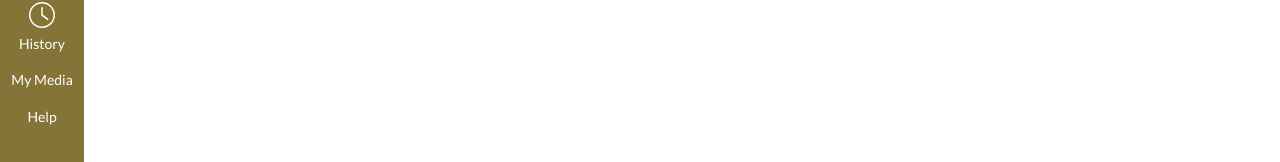
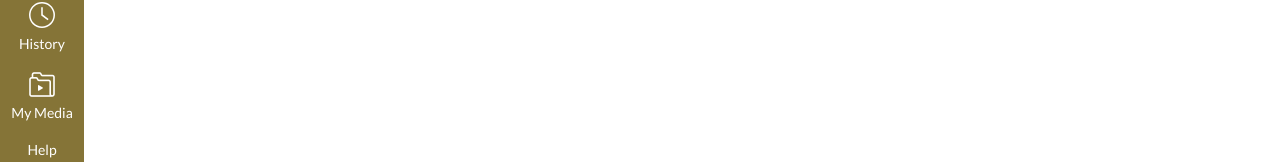
Before and after one commit to rootalley/library-exam, a React (Vite) app: page / in a window 1280 px wide. Shown: the part 497-659 px from the top of the page. Built offline with nearby package versions, Linux system fonts and the light colour scheme; what @instructure/ui would draw is missing.

Commit message:
added the my media icon

```diff
--- a/src/canvas.jsx
+++ b/src/canvas.jsx
@@ -7,6 +7,7 @@ function NavIcon({ item }) {
   if (item.avatar) {
     return <img src={images.avatar} alt="" width="34" height="34" style={{ borderRadius: '50%', border: '2px solid #fff', boxSizing: 'content-box', display: 'block', margin: '0 auto' }} />
   }
+  if (item.img) return <img src={images[item.img]} alt="" style={{ display: 'block', margin: '5px auto' }} />
   if (item.svg) {
     // the svg strings from canvas go in as raw html, react docs on dangerouslySetInnerHTML: https://react.dev/reference/react-dom/components/common#dangerously-setting-the-inner-html
     return <span style={{ display: 'block', width: 26, margin: '0 auto', fill: 'currentColor' }} dangerouslySetInnerHTML={{ __html: item.svg }} />
--- a/src/themes.js
+++ b/src/themes.js
@@ -1,5 +1,6 @@
 import gtLogo from './assets/gt_logo.png'
 import avatar from './assets/avatar-50.png'
+import myMedia from './assets/my_media.png'
 
 // brand colors copied from devtools on the live canvas page (css custom properties on the dashboard)
 export const brands = {
@@ -14,7 +15,7 @@ export const brands = {
       { label: 'Calendar', svg: `<svg class="ic-icon-svg ic-icon-svg--calendar" viewBox="0 0 280 280"><path d="M197.07,213.38h16.31V197.07H197.07Zm-16.31,16.31V180.76h48.92v48.92Zm-48.92-16.31h16.31V197.07H131.85Zm-16.31,16.31V180.76h48.92v48.92ZM66.62,213.38H82.93V197.07H66.62ZM50.32,229.68V180.76H99.24v48.92Zm146.75-81.53h16.31V131.85H197.07Zm-16.31,16.31V115.54h48.92v48.92Zm-48.92-16.31h16.31V131.85H131.85Zm-16.31,16.31V115.54h48.92v48.92ZM66.62,148.15H82.93V131.85H66.62ZM50.32,164.46V115.54H99.24v48.92ZM34,262.29H246V82.93H34ZM246,66.62V42.16A8.17,8.17,0,0,0,237.84,34H213.38v8.15a8.15,8.15,0,1,1-16.31,0V34H82.93v8.15a8.15,8.15,0,0,1-16.31,0V34H42.16A8.17,8.17,0,0,0,34,42.16V66.62Zm-8.15-48.92a24.49,24.49,0,0,1,24.46,24.46V278.6H17.71V42.16A24.49,24.49,0,0,1,42.16,17.71H66.62V9.55a8.15,8.15,0,0,1,16.31,0v8.15H197.07V9.55a8.15,8.15,0,1,1,16.31,0v8.15Z"></path></svg>` },
       { label: 'Inbox', svg: `<svg class="ic-icon-svg ic-icon-svg--inbox" viewBox="0 0 280 280"><path d="M91.72,120.75h96.56V104.65H91.72Zm0,48.28h80.47V152.94H91.72Zm0-96.56h80.47V56.37H91.72Zm160.94,34.88H228.52V10.78h-177v96.56H27.34A24.17,24.17,0,0,0,3.2,131.48V244.14a24.17,24.17,0,0,0,24.14,24.14H252.66a24.17,24.17,0,0,0,24.14-24.14V131.48A24.17,24.17,0,0,0,252.66,107.34Zm0,16.09a8.06,8.06,0,0,1,8,8v51.77l-32.19,19.31V123.44ZM67.58,203.91v-177H212.42v177ZM27.34,123.44H51.48v79.13L19.29,183.26V131.48A8.06,8.06,0,0,1,27.34,123.44ZM252.66,252.19H27.34a8.06,8.06,0,0,1-8-8V202l30,18H230.75l30-18v42.12A8.06,8.06,0,0,1,252.66,252.19Z"></path></svg>` },
       { label: 'History', svg: `<svg viewBox="0 0 1920 1920" class="ic-icon-svg menu-item__icon svg-icon-history"> <path d="M960 112.941c-467.125 0-847.059 379.934-847.059 847.059 0 467.125 379.934 847.059 847.059 847.059 467.125 0 847.059-379.934 847.059-847.059 0-467.125-379.934-847.059-847.059-847.059M960 1920C430.645 1920 0 1489.355 0 960S430.645 0 960 0s960 430.645 960 960-430.645 960-960 960m417.905-575.955L903.552 988.28V395.34h112.941v536.47l429.177 321.77-67.765 90.465z" stroke="none" stroke-width="1" fill-rule="evenodd"></path> </svg>` },
-      { label: 'My Media' },
+      { label: 'My Media', img: 'my_media' },
       { label: 'Help' },
     ],
     vars: {
@@ -33,4 +34,4 @@ export const brands = {
   },
 }
 
-export const images = { avatar }
+export const images = { avatar, my_media: myMedia }
```
